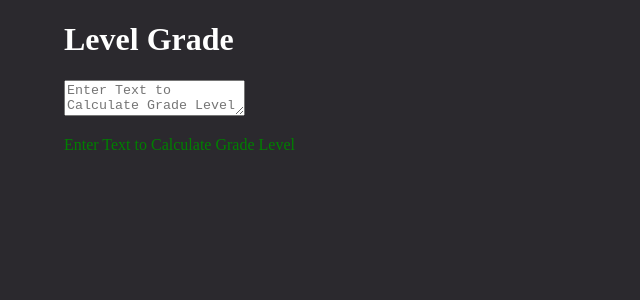
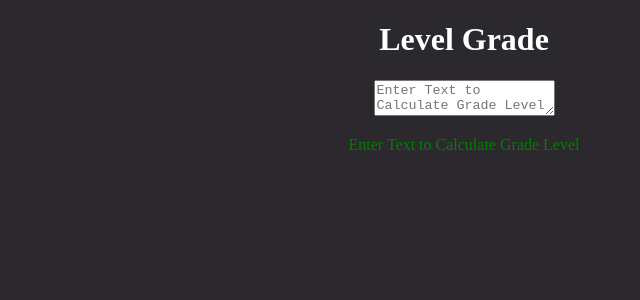
Before and after one commit to raad1masum/level-grade, a React (Create React App) app: page / in a window 1280 px wide. Shown: the top 300 px of the page, without its empty margins (176-816 px from the left). Built offline with nearby package versions, Linux system fonts and the light colour scheme; a web font is replaced by a local one.

Commit message:
create top class

```diff
--- a/src/assets/css/main.css
+++ b/src/assets/css/main.css
@@ -14,3 +14,8 @@ body {
     margin: 0 auto;
     padding: 0 20px;
 }
+
+.top {
+    width: 100%;
+    text-align: center;
+}
--- a/src/components/Home.tsx
+++ b/src/components/Home.tsx
@@ -51,9 +51,11 @@ const Home = () => {
     return (
         <>
             <div className={"container"}>
-                <h1>Level Grade</h1>
-                <textarea placeholder="Enter Text to Calculate Grade Level" onChange={onchange}></textarea>
-                <p style={fleschkincaid(infoState.text)==="Invalid Text" ? {color: "red"}:{color:"green"}}>{fleschkincaid(infoState.text)}</p>
+                <div className={"top"}>
+                    <h1>Level Grade</h1>
+                    <textarea placeholder="Enter Text to Calculate Grade Level" onChange={onchange}></textarea>
+                    <p style={fleschkincaid(infoState.text)==="Invalid Text" ? {color: "red"}:{color:"green"}}>{fleschkincaid(infoState.text)}</p>
+                </div>
             </div>
         </>
     )
```
